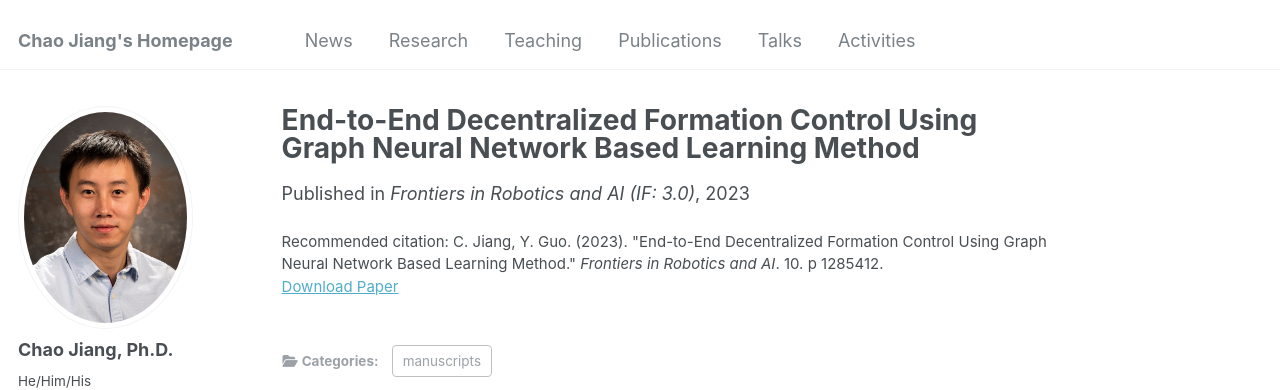
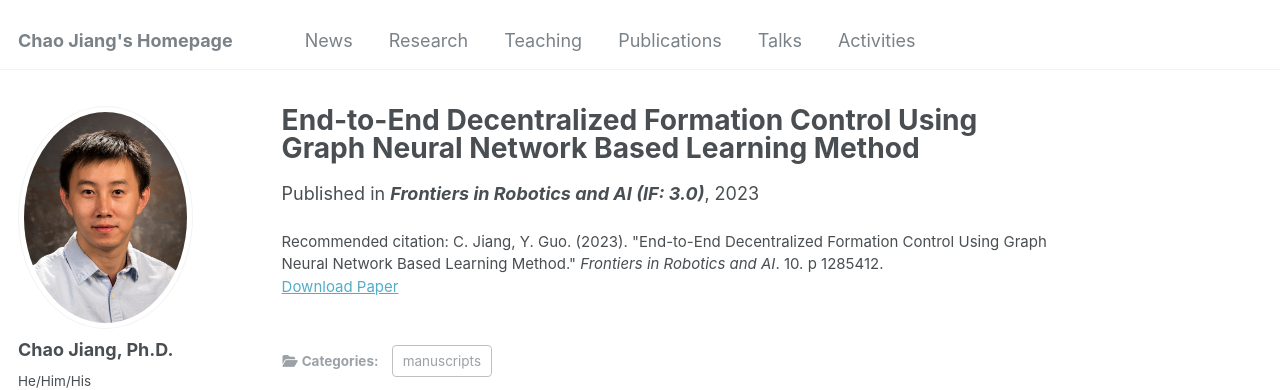
Before and after one commit to cjiang6/cjiang6.github.io, a Jekyll site: the page built from _publications/2023-11-03.md, in a window 1280 px wide. Shown: the top 390 px of the page. Built offline with Jekyll 4.4.1, drawn with Linux system fonts in a browser that asks for light colours; some web fonts are replaced.

Commit message:
Update 2023-11-03.md

```diff
--- a/_publications/2023-11-03.md
+++ b/_publications/2023-11-03.md
@@ -5,7 +5,7 @@ category: manuscripts
 #permalink: /publication/2015-10-01-paper-title-number-3
 #excerpt: 'This paper is about the number 3. The number 4 is left for future work.'
 date: 2023-11-03
-venue: 'Frontiers in Robotics and AI (IF: 3.0)'
+venue: '<b>Frontiers in Robotics and AI (IF: 3.0)</b>'
 #slidesurl: 'http://academicpages.github.io/files/slides3.pdf'
 paperurl: 'https://www.frontiersin.org/journals/robotics-and-ai/articles/10.3389/frobt.2023.1285412/full'
 citation: 'C. Jiang, Y. Guo. (2023). &quot;End-to-End Decentralized Formation Control Using Graph Neural Network Based Learning Method.&quot; <i>Frontiers in Robotics and AI</i>. 10. p 1285412.'
```
